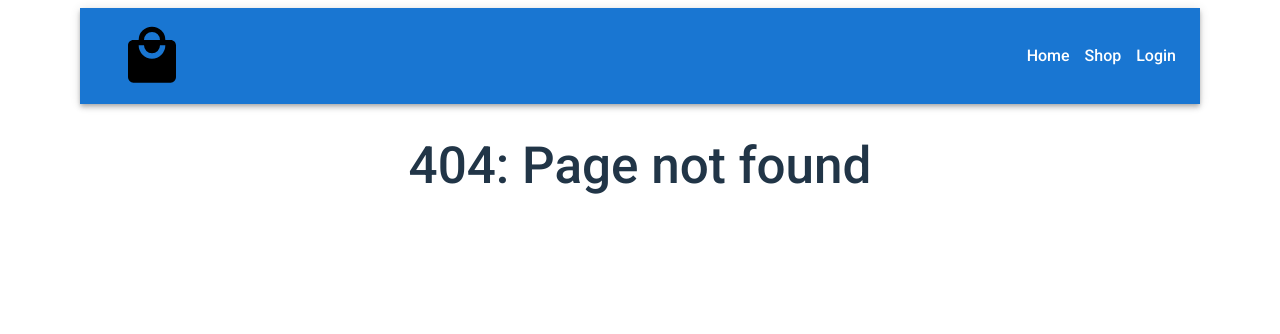
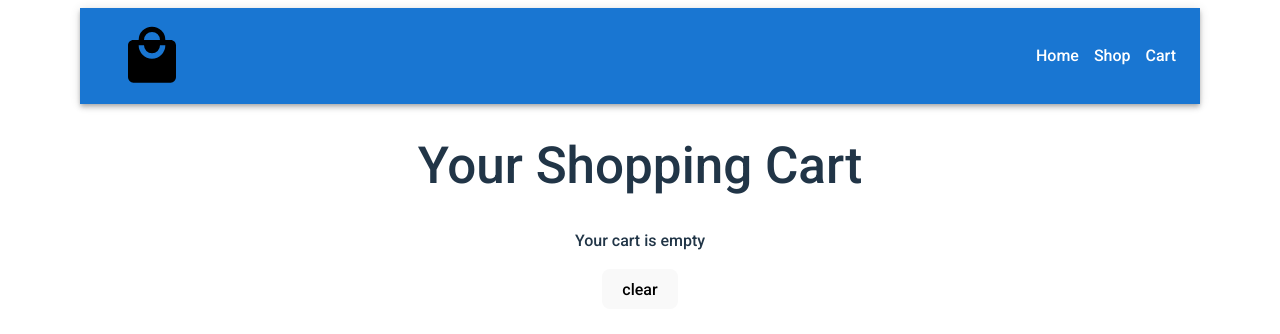
Before and after one commit to Hwent/shoppingCart, a React (Vite) app: page /cart in a window 1280 px wide. Before the commit this address had no page. Shown: the top 334 px of the page. Built offline with nearby package versions, Linux system fonts and the light colour scheme.

Commit message:
Add addToCart button

```diff
--- a/src/App.jsx
+++ b/src/App.jsx
@@ -6,6 +6,8 @@ import ShopPage from "./pages/ShopPage";
 import Navbar from "./components/Navbar";
 import ErrorPage from "./pages/ErrorPage";
 import ProductPage from "./pages/ProductPage";
+import CartPage from "./pages/CartPage";
+
 function App() {
   return (
     <BrowserRouter>
@@ -13,6 +15,7 @@ function App() {
       <Routes>
         <Route path="/" element={<HomePage />} />
         <Route path="/shop" element={<ShopPage />} />
+        <Route path="/cart" element={<CartPage />} />
         <Route path="/product/:productId" element={<ProductPage />} />
         <Route path="*" element={<ErrorPage />} />
       </Routes>
--- /dev/null
+++ b/src/components/AddCartbtn.jsx
@@ -0,0 +1,31 @@
+import localforage from "localforage";
+export default function AddCartbtn({ product, amount = 1 }) {
+  return (
+    <button
+      onClick={() => {
+        // Get the cart from local storage
+        localforage.getItem("cart").then((cart) => {
+          // If the cart is empty, create a new cart
+          if (!cart) {
+            cart = [];
+          }
+          // Check if the product is already in the cart
+          const productInCart = cart.find((p) => p.id === product.id);
+          if (productInCart) {
+            // If the product is already in the cart, update the amount
+            productInCart.amount += amount;
+          } else {
+            // If the product is not in the cart, add it
+            cart.push({ ...product, amount });
+          }
+          // Save the cart to local storage
+          localforage.setItem("cart", cart).then(() => {
+            alert("Product added to cart");
+          });
+        });
+      }}
+    >
+      Add to cart
+    </button>
+  );
+}
--- a/src/components/Navbar.jsx
+++ b/src/components/Navbar.jsx
@@ -29,10 +29,10 @@ export default function Navbar() {
           Shop
         </NavLink>
         <NavLink
-          to="/login"
+          to="/Cart"
           style={{ color: "inherit", textDecoration: "inherit" }}
         >
-          Login
+          Cart
         </NavLink>
       </Toolbar>
     </AppBar>
--- a/src/components/ProductCard.jsx
+++ b/src/components/ProductCard.jsx
@@ -2,6 +2,7 @@
 import { css } from "@emotion/react";
 import { Link } from "react-router-dom";
 
+import AddCartbtn from "./AddCartbtn";
 export default function ProductCard({ product }) {
   return (
     <div css={styles.card}>
@@ -10,7 +11,7 @@ export default function ProductCard({ product }) {
       </Link>
       <h3 css={styles.title}>{product.name}</h3>
       <p css={styles.price}>${product.price}</p>
-      <button css={styles.button}>Add to cart</button>
+      <AddCartbtn product={product} css={styles.button} />
     </div>
   );
 }
--- a/src/main.jsx
+++ b/src/main.jsx
@@ -4,6 +4,10 @@ import App from "./App.jsx";
 import "./index.css";
 import "@fontsource/roboto/500.css";
 
+// Set localforage as a global variable for debugging
+import localforage from "localforage";
+window.localforage = localforage;
+
 ReactDOM.createRoot(document.getElementById("root")).render(
   <React.StrictMode>
     <App />
--- /dev/null
+++ b/src/pages/CartPage.jsx
@@ -0,0 +1,40 @@
+import { useState } from "react";
+import localforage from "localforage";
+export default function CartPage() {
+  const [cart, setCart] = useState([]);
+  localforage.getItem("cart").then((cart) => {
+    setCart(cart || []);
+  });
+  return (
+    <div>
+      <h1>Your Shopping Cart</h1>
+      {cart.length === 0 ? (
+        <p>Your cart is empty</p>
+      ) : (
+        <ul>
+          {cart.map((product) => (
+            <li key={product.id}>
+              {product.title} - ${product.price}
+            </li>
+          ))}
+        </ul>
+      )}
+      <button
+        onClick={() =>
+          localforage
+            .removeItem("cart")
+            .then(function () {
+              // Run this code once the key has been removed.
+              console.log("Key is cleared!");
+            })
+            .catch(function (err) {
+              // This code runs if there were any errors
+              console.log(err);
+            })
+        }
+      >
+        clear
+      </button>
+    </div>
+  );
+}
--- a/src/pages/productPage.jsx
+++ b/src/pages/productPage.jsx
@@ -1,7 +1,7 @@
 import React, { useState, useEffect } from "react";
 import { useParams } from "react-router-dom";
 import localforage from "localforage";
-
+import AddCartbtn from "../components/AddCartbtn";
 const useProduct = (productId) => {
   const [product, setProduct] = useState(null);
   const [loading, setLoading] = useState(true);
@@ -51,7 +51,12 @@ export default function ProductPage() {
       <img src={product.image} alt={product.title} />
       <p>{product.description}</p>
       <p>${product.price}</p>
-      <button>Add to cart</button>
+      <div>
+        amount: <input type="number" />
+        <button>+</button>
+        <button>-</button>
+      </div>
+      <AddCartbtn product={product} />
     </div>
   );
 }
```
Also changed, not shown: src/routes/root.js (deleted).
